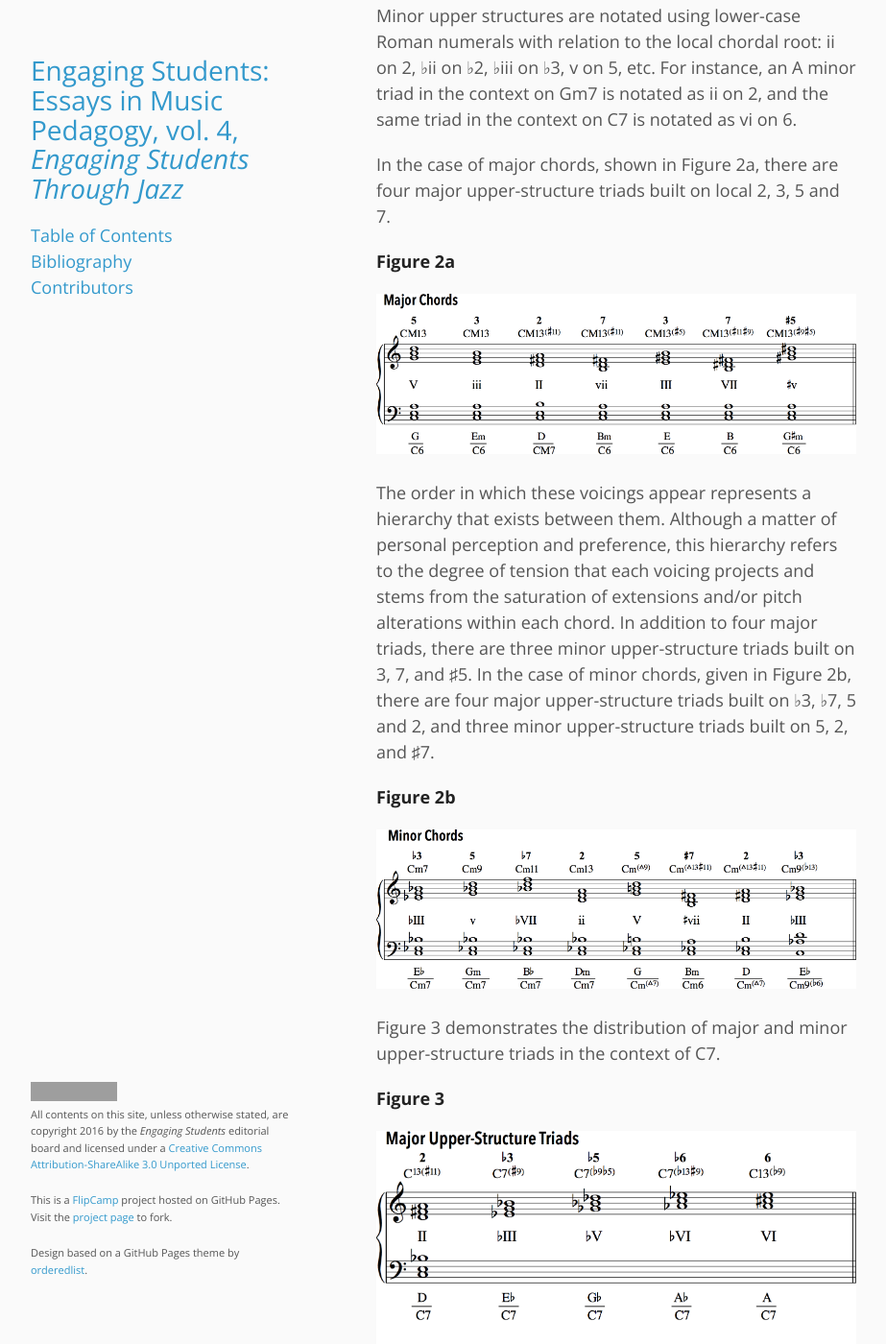
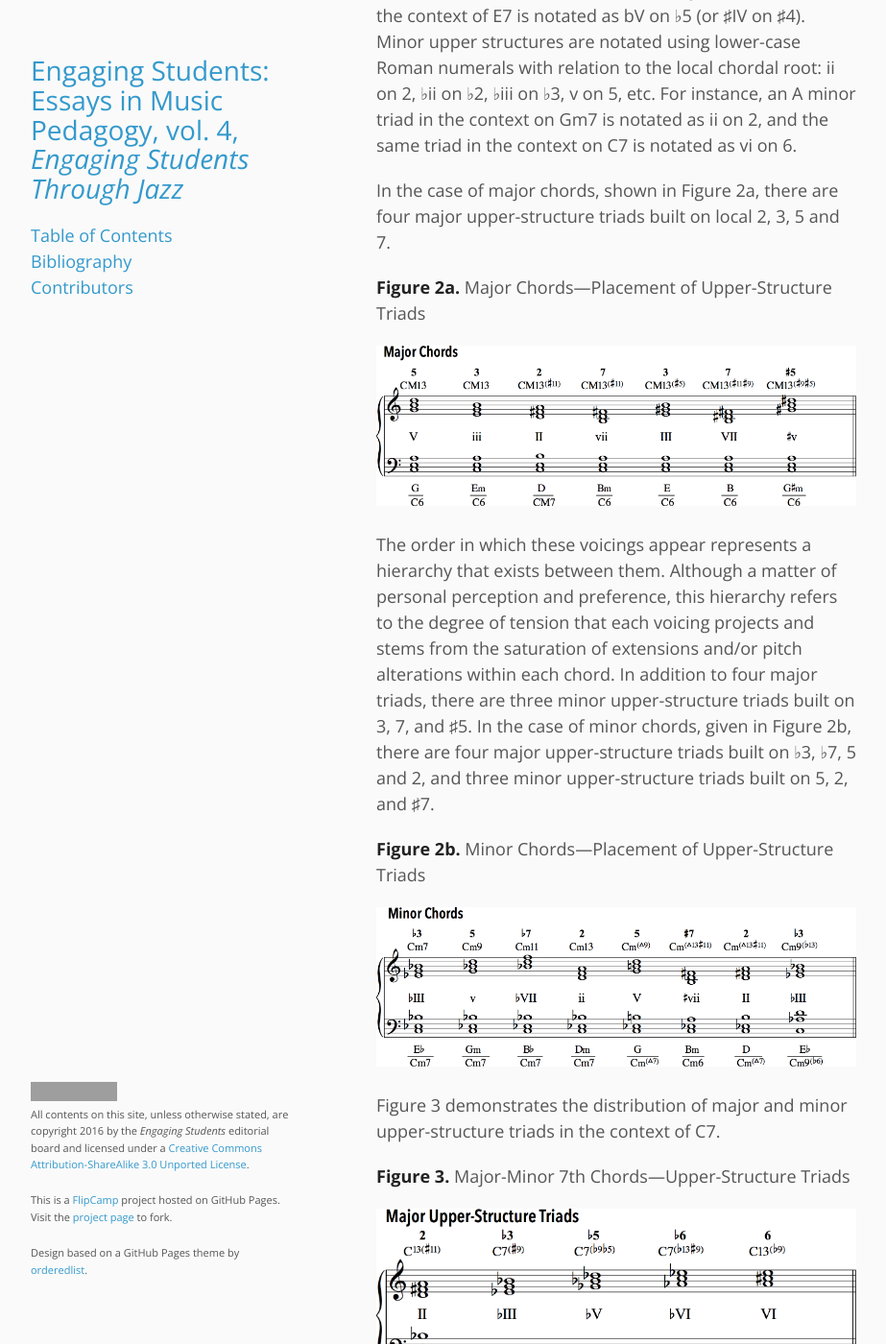
Before and after one commit to flipcamp/engagingstudents4, a Jekyll site: the page built from essays/terefenko.md, in a window 1280 px wide and 1400 px high, scrolled down 4042 px. Shown: the whole window at 96% size, without its empty margins (178-1101 px from the left). Built offline with Jekyll 4.4.1, drawn with Linux system fonts in a browser that asks for light colours; comment, search, counter and statistics services are not loaded; some of the changed text lies outside the part shown; grey boxes are pictures that could not be loaded.

Commit message:
terefenko some edits

```diff
--- a/essays/terefenko.md
+++ b/essays/terefenko.md
@@ -41,7 +41,7 @@ This table illustrates most of the possible additions to different chord types i
 
 Figure 2 illustrates the superimposition of upper-structure triads in the context of major- and minor-type chords.
 
-**Figure 2**
+**Figure 2.** Upper-Structure Triads—Major- and Minor-Type Chords
 
 [![]({{ site.baseurl }}/images/terefenko03.png)]({{ site.baseurl }}/images/terefenko03.png)
 
@@ -49,19 +49,19 @@ The relationship between the root of the major, minor and major-minor seventh ch
 
 In the case of major chords, shown in Figure 2a, there are four major upper-structure triads built on local 2, 3, 5 and 7.
 
-**Figure 2a**
+**Figure 2a.** Major Chords—Placement of Upper-Structure Triads
 
 [![]({{ site.baseurl }}/images/terefenko04.png)]({{ site.baseurl }}/images/terefenko04.png)
 
 The order in which these voicings appear represents a hierarchy that exists between them. Although a matter of personal perception and preference, this hierarchy refers to the degree of tension that each voicing projects and stems from the saturation of extensions and/or pitch alterations within each chord. In addition to four major triads, there are three minor upper-structure triads built on 3, 7, and  &#9839;5. In the case of minor chords, given in Figure 2b, there are four major upper-structure triads built on <span class="accidental">&#9837;</span>3, <span class="accidental">&#9837;</span>7, 5 and 2, and three minor upper-structure triads built on 5, 2, and &#9839;7.
 
-**Figure 2b**
+**Figure 2b.** Minor Chords—Placement of Upper-Structure Triads
 
 [![]({{ site.baseurl }}/images/terefenko01.png)]({{ site.baseurl }}/images/terefenko01.png)
 
 Figure 3 demonstrates the distribution of major and minor upper-structure triads in the context of C7.
 
-**Figure 3**
+**Figure 3.** Major-Minor 7th Chords—Upper-Structure Triads
 
 [![]({{ site.baseurl }}/images/terefenko06.png)]({{ site.baseurl }}/images/terefenko06.png)
 
```
Also changed, not shown: other parts of essays/terefenko.md (+6 -6 lines).
